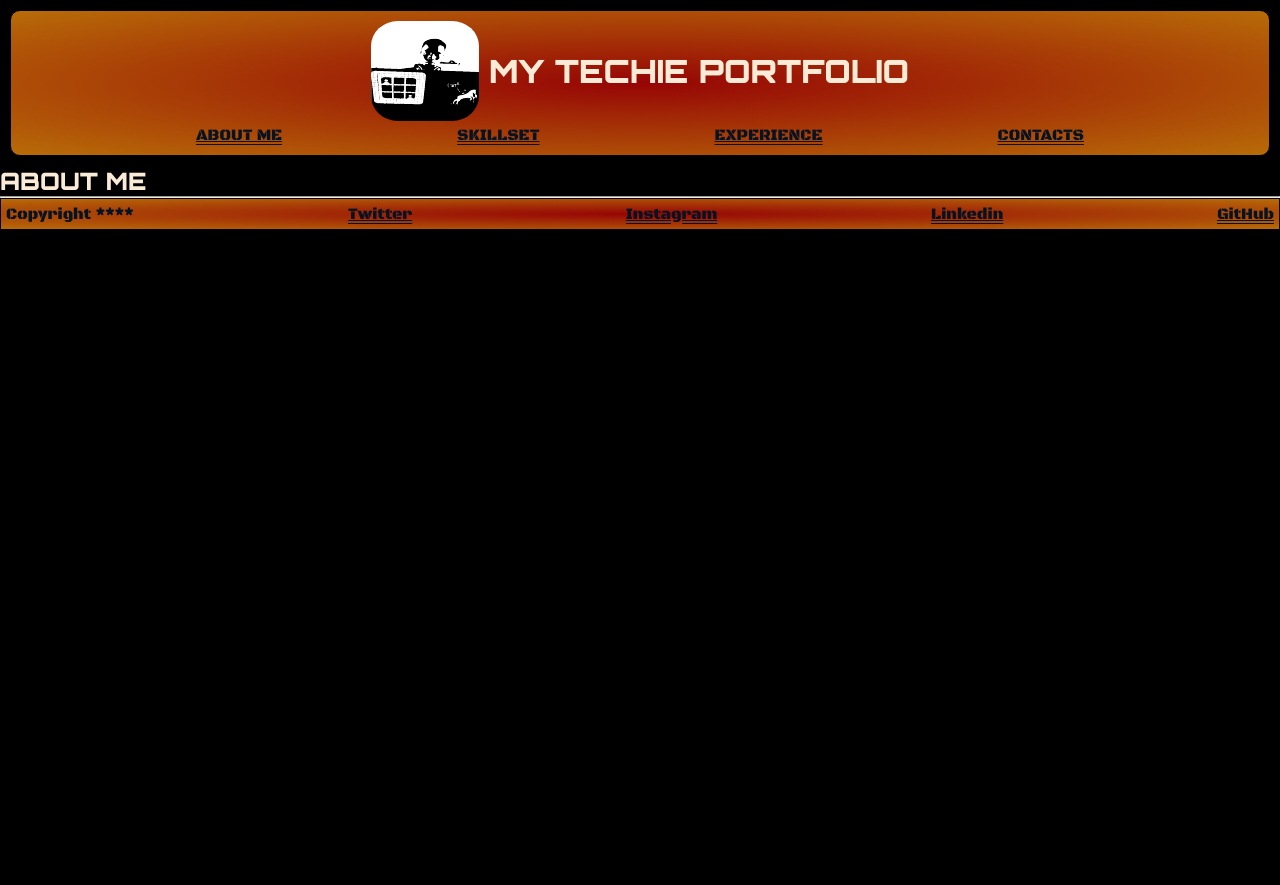
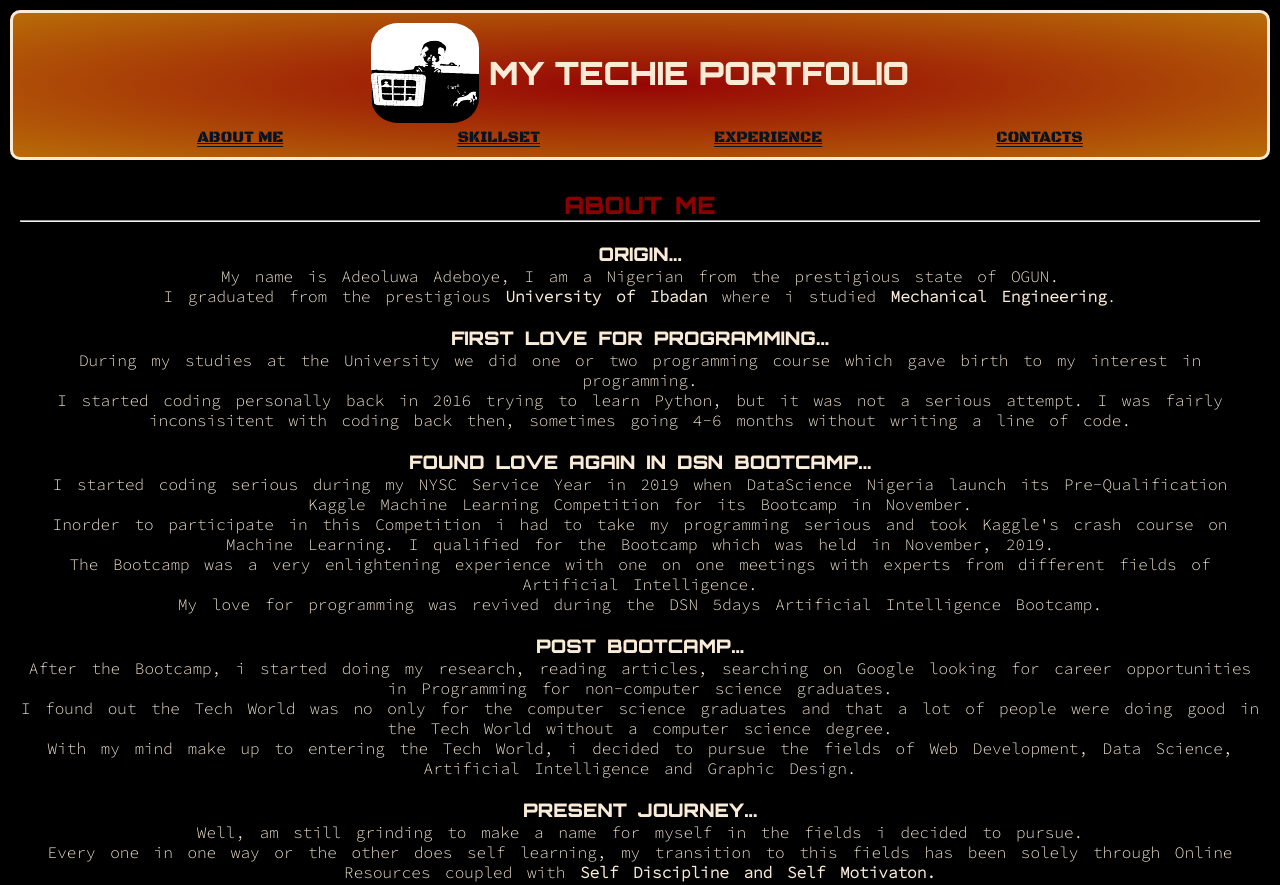
Before and after one commit to JUGG097/PORTFOLIO_WEBPAGE, a plain HTML site: page HTML_pages/aboutme.html in a window 1280 px wide. Shown: the top 885 px of the page. Before the commit the page ends 800 px from the top, so only its background shows below. Drawn offline with Linux system fonts and the light colour scheme.

Commit message:
Modified aboutme.html, index.html, style_1.css, style_about_me.css

```diff
--- a/HTML_pages/aboutme.html
+++ b/HTML_pages/aboutme.html
@@ -8,17 +8,18 @@
     <!--DESCRIPTION OF HTML FILE-->
     <meta name="description" content="Webpage that talks about my history, personality and so on">
 
+    <title>ABOUT ME</title>
+
     <!--LINK to CSS-->
     <link rel="stylesheet" href="../styles/style_about_me.css">
 
     <!--LINK TO GOOGLE FONTS-->
-    <link href="https://fonts.googleapis.com/css?family=Courier+Prime|Source+Code+Pro&display=swap" rel="stylesheet">
     <link href="https://fonts.googleapis.com/css?family=Orbitron:900&display=swap" rel="stylesheet">
-    <link href="https://fonts.googleapis.com/css?family=Monoton&display=swap" rel="stylesheet">
     <link href="https://fonts.googleapis.com/css?family=Black+Ops+One&display=swap" rel="stylesheet">
+    <link href="https://fonts.googleapis.com/css?family=Source+Code+Pro:300&display=swap" rel="stylesheet">
 
 
-    <title>ABOUT ME</title>
+
 </head>
 
 <body>
@@ -55,6 +56,45 @@
 
         <h2>ABOUT ME</h2>
         <hr>
+        <br>
+
+        <h3>ORIGIN...</h3>
+        <p>My name is Adeoluwa Adeboye, I am a Nigerian from the prestigious state of OGUN.</p>
+        <p>I graduated from the prestigious <strong>University of Ibadan</strong> where i studied <strong>Mechanical Engineering</strong>.</p>
+        <br>
+
+        <h3>FIRST LOVE FOR PROGRAMMING...</h3>
+        <p>During my studies at the University we did one or two programming course which gave birth to my interest in programming.</p>
+        <p>I started coding personally back in 2016 trying to learn Python, but it was not a serious attempt. I was fairly inconsisitent with coding back then, sometimes going 4-6 months without writing a
+            line of code.
+        </p>
+        <br>
+
+        <h3>FOUND LOVE AGAIN IN DSN BOOTCAMP...</h3>
+        <p>I started coding serious during my NYSC Service Year in 2019 when DataScience Nigeria launch its Pre-Qualification Kaggle Machine Learning Competition for its
+            Bootcamp in November.</p>
+        <p>Inorder to participate in this Competition i had to take my programming serious and took Kaggle's crash course on Machine Learning. I qualified for the Bootcamp
+            which was held in November, 2019.
+        </p>
+        <p>The Bootcamp was a very enlightening experience with one on one meetings with experts from different fields of Artificial Intelligence.</p>
+        <p>My love for programming was revived during the DSN 5days Artificial Intelligence Bootcamp.</p>
+        <br>
+
+        <h3>POST BOOTCAMP...</h3>
+        <p> After the Bootcamp, i started doing my research, reading articles, searching on Google looking for career opportunities in Programming for non-computer science graduates.
+        </p>
+        <p>I found out the Tech World was no only for the computer science graduates and that a lot of people were doing good in the Tech World without a computer science degree.</p>
+        <p>With my mind make up to entering the Tech World, i decided to pursue the fields of Web Development, Data Science, Artificial Intelligence and Graphic Design.</p>
+        <br>
+
+        <h3>PRESENT JOURNEY...</h3>
+        <p>Well, am still grinding to make a name for myself in the fields i decided to pursue.</p>
+        <p>Every one in one way or the other does self learning, my transition to this fields has been solely through Online Resources coupled with
+            <strong> Self Discipline and Self Motivaton.</strong>
+        </p>
+        <br>
+
+
 
     </main>
 
@@ -63,7 +103,6 @@
     <p>Copyright ****</p>
 
     <a href="#" title="My Twitter Page"> <p>Twitter</p> </a>
-    <a href="#" title="My Instagram Page"> <p> Instagram </p> </a>
     <a href="#" title="My Linkedin Page"> <p> Linkedin </p> </a>
     <a href="#" title="My GitHub Page"> <p> GitHub</p> </a>
 
--- a/styles/style_1.css
+++ b/styles/style_1.css
@@ -17,7 +17,7 @@ body {
 header {
     background-color: chocolate;
     background-image: radial-gradient(rgb(150, 5, 5), rgb(184, 108, 8));
-    border: 1px solid black;
+    border: 3px solid antiquewhite;
     border-radius: 10px;
     display: flex;
     flex-direction: column;
@@ -25,17 +25,23 @@ header {
     padding: 10px;
 }
 
+
+
 .title a {
     text-decoration: none;
     color: antiquewhite;
 }
 
+.title {
+    margin-top: 30px;
+    margin-left: 10px;
+}
+
+
 header h1 {
     font-family: 'Orbitron', sans-serif;
     font-size: xx-large;
 }
-
-
 
 nav {
     display: inline-flex;
@@ -51,14 +57,14 @@ nav a {
     font-family: 'Black Ops One', cursive;
 }
 
-section {
-    text-align: center;
+.title-logo {
+    display: flex;
+    justify-content: center;
 
 }
 
-.logo {
-    width: fit-content;
-    align-self: center;
+.title-logo img {
+    border-radius: 25%;
 }
 
 /* ----------------------- /HEADER --------------------- */
@@ -90,7 +96,7 @@ main p {
 footer {
     background-color: chocolate;
     background-image:  radial-gradient(rgb(150, 5, 5), rgb(184, 108, 8));
-    border: 1px solid black;
+    border: 3px solid antiquewhite;
     display: flex;
     flex-flow: row;
     justify-content: space-between;
--- a/styles/style_about_me.css
+++ b/styles/style_about_me.css
@@ -17,7 +17,7 @@ body {
 header {
     background-color: chocolate;
     background-image: radial-gradient(rgb(150, 5, 5), rgb(184, 108, 8));
-    border: 1px solid black;
+    border: 3px solid antiquewhite;
     border-radius: 10px;
     display: flex;
     flex-direction: column;
@@ -74,6 +74,17 @@ nav a {
 
 main {
     font-family: 'Orbitron', sans-serif;
+    word-spacing: 5px;
+    text-align: center;
+    padding: 20px;
+}
+
+main h2 {
+    color: darkred;
+}
+
+main p {
+    font-family: 'Source Code Pro', monospace;
 }
 
 /* -------------------------- /MAIN ---------------------------- */
@@ -84,7 +95,7 @@ main {
 footer {
     background-color: chocolate;
     background-image:  radial-gradient(rgb(150, 5, 5), rgb(184, 108, 8));
-    border: 1px solid black;
+    border: 3px solid antiquewhite;
     display: flex;
     flex-flow: row;
     justify-content: space-between;
```
Also changed, not shown: index.html (+10 -9 lines).
